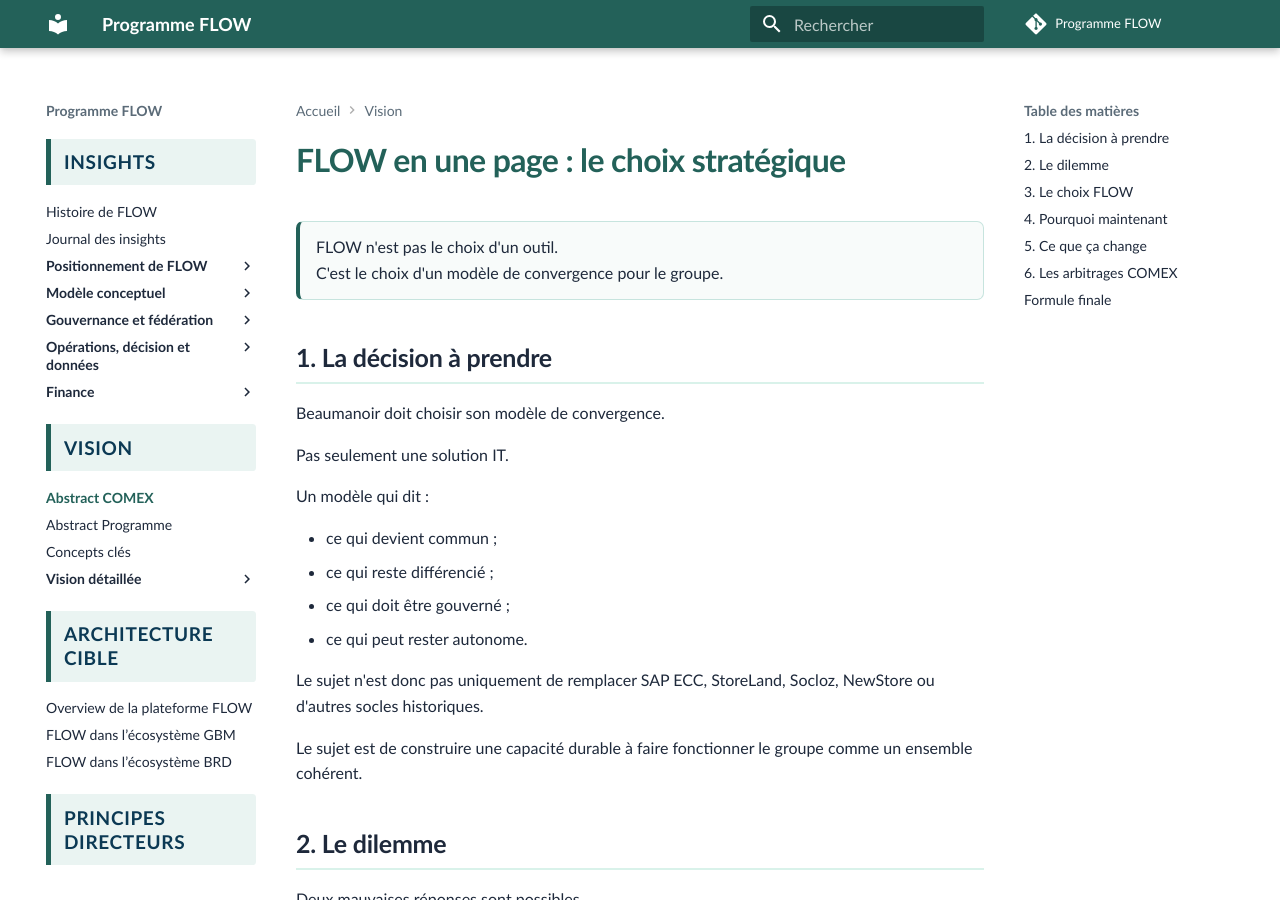
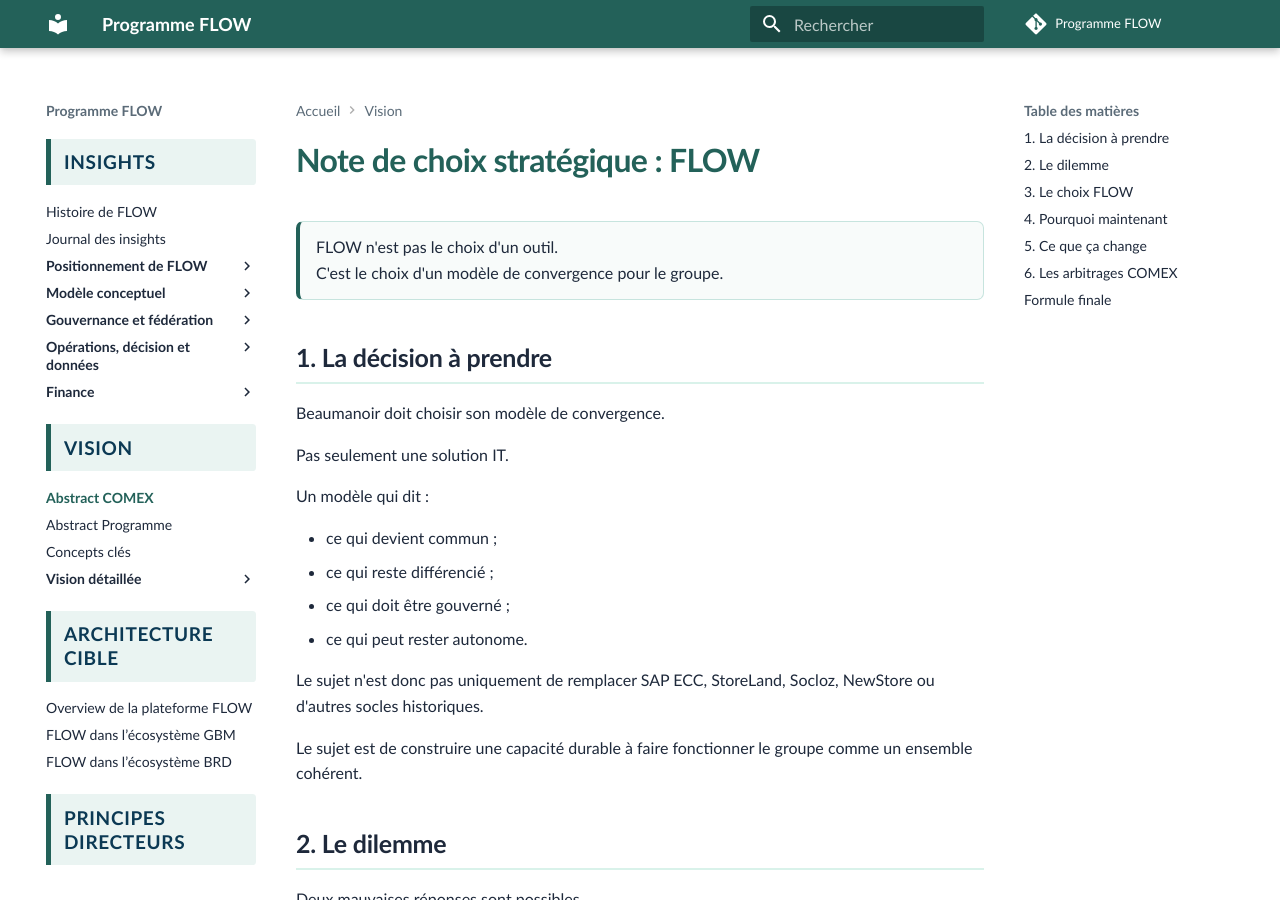
Before and after one commit to laurent-sintes/FLOW-Program, an MkDocs documentation site: the page built from docs/vision/abstract-comex.md, in a window 1280 px wide and 900 px high. Built offline with MkDocs 1.6.1 and Material for MkDocs 9.7.7, drawn with Linux system fonts in a browser that asks for light colours; comment, search, counter and statistics services are not loaded.

Commit message:
Renommer l'abstract COMEX en note de choix strategique

```diff
--- a/docs/vision/abstract-comex.md
+++ b/docs/vision/abstract-comex.md
@@ -1,4 +1,4 @@
-# FLOW en une page : le choix stratégique
+# Note de choix stratégique : FLOW
 
 <div class="flow-conviction">
   <p>FLOW n'est pas le choix d'un outil.</p>
```
